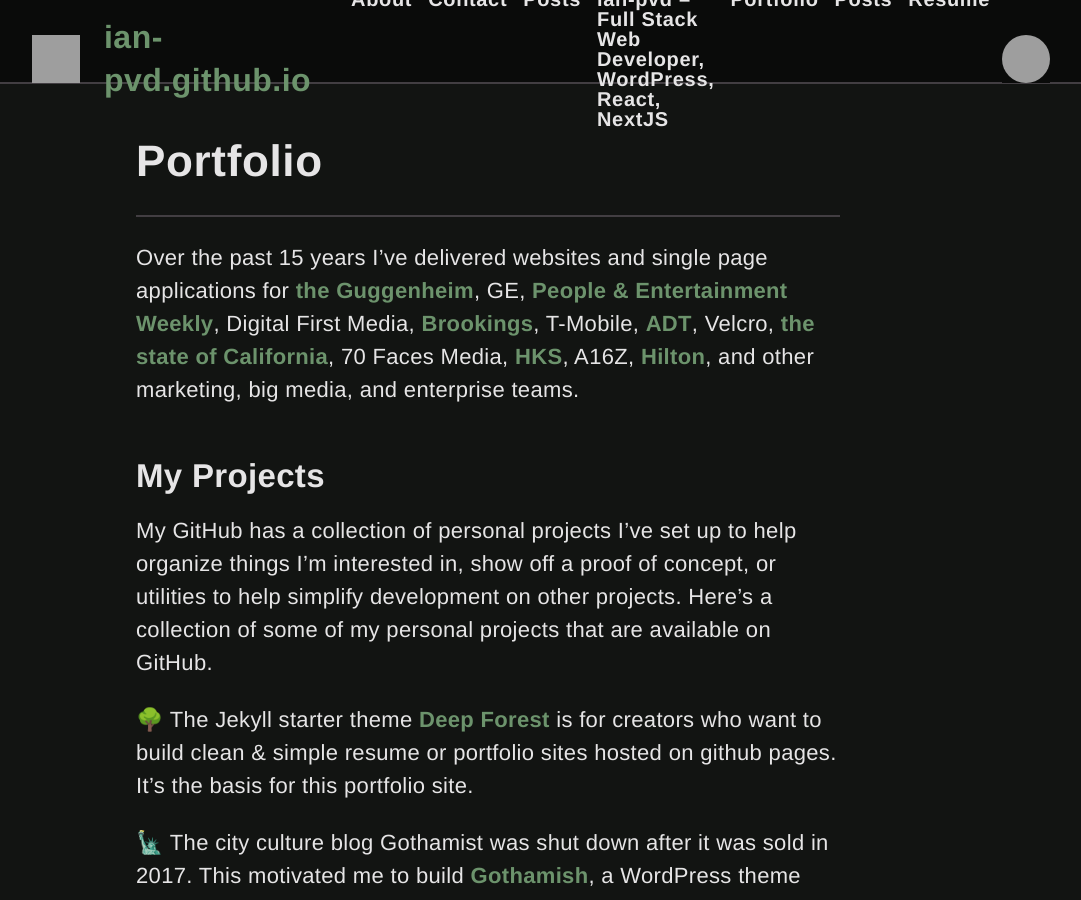
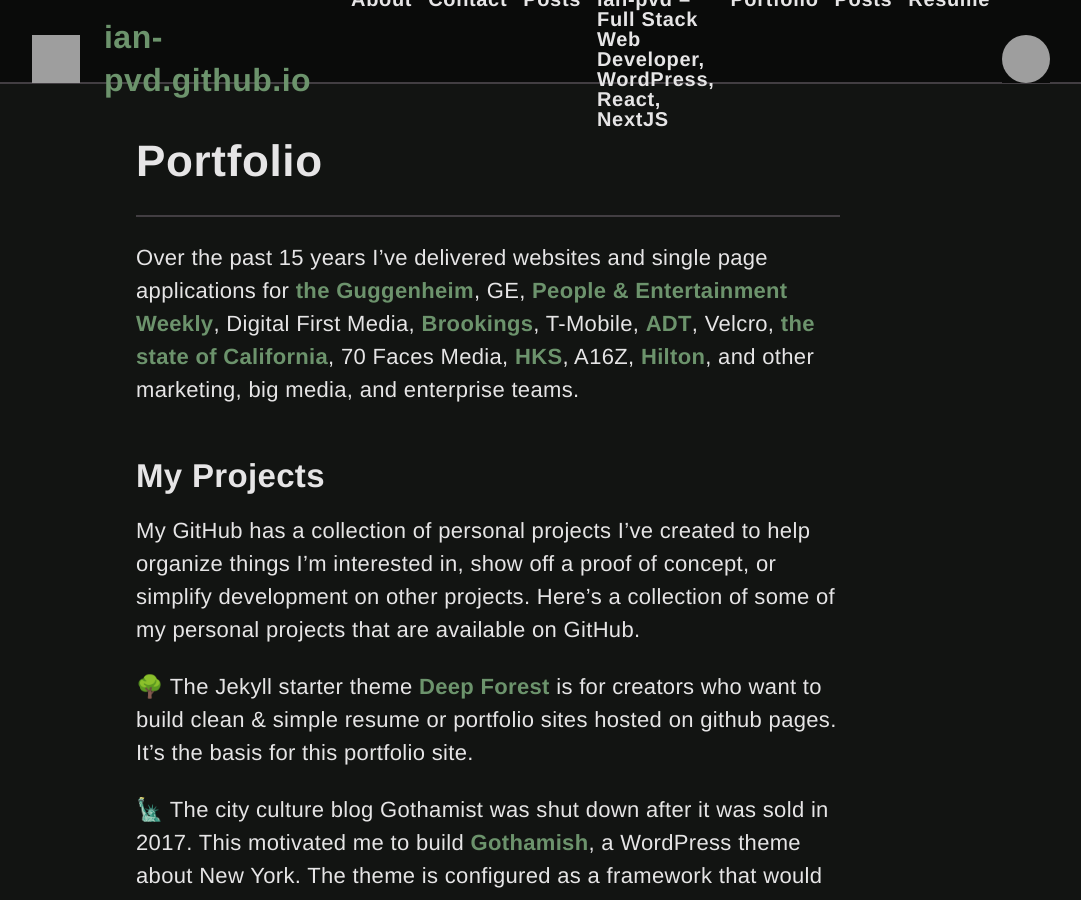
Before and after one commit to ian-pvd/ian-pvd.github.io, a Jekyll site: the page built from portfolio.md, in a window 1280 px wide and 900 px high. Shown: the whole window, without its empty margins (152-1233 px from the left). Built offline with Jekyll 4.4.1, drawn with Linux system fonts in a browser that asks for light colours; grey boxes are pictures that could not be loaded.

Commit message:
content edits.

```diff
--- a/portfolio.md
+++ b/portfolio.md
@@ -8,7 +8,7 @@
 
 ## My Projects
 
-My GitHub has a collection of personal projects I've set up to help organize things I'm interested in, show off a proof of concept, or utilities to help simplify development on other projects. Here's a collection of some of my personal projects that are available on GitHub.
+My GitHub has a collection of personal projects I've created to help organize things I'm interested in, show off a proof of concept, or simplify development on other projects. Here's a collection of some of my personal projects that are available on GitHub.
 
 [![Deep Forest project title card.](/assets/images/deep-forest.png)](https://github.com/ian-pvd/deep-forest){:target="_blank"}{:class="portfolio-link"}
 
```
